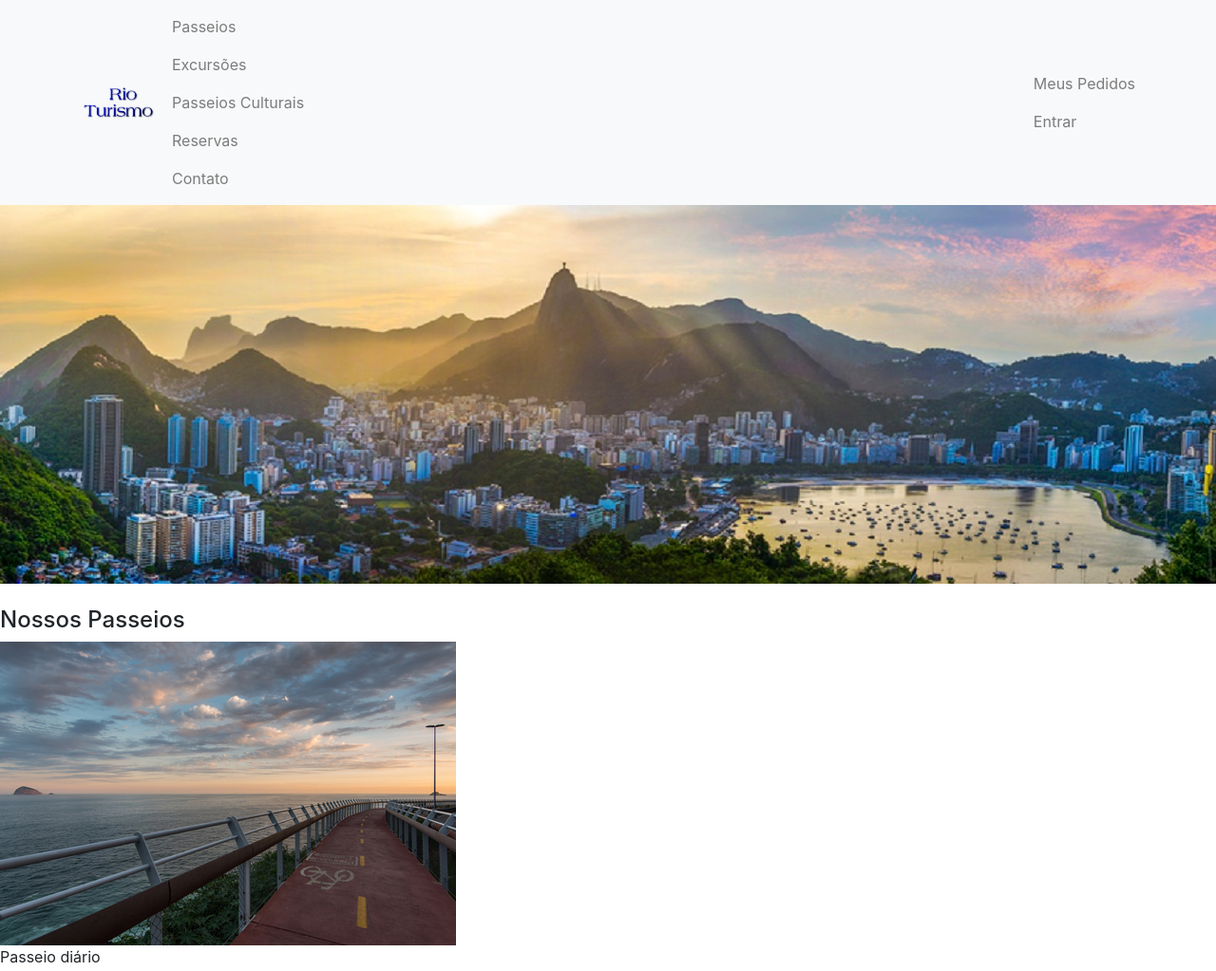
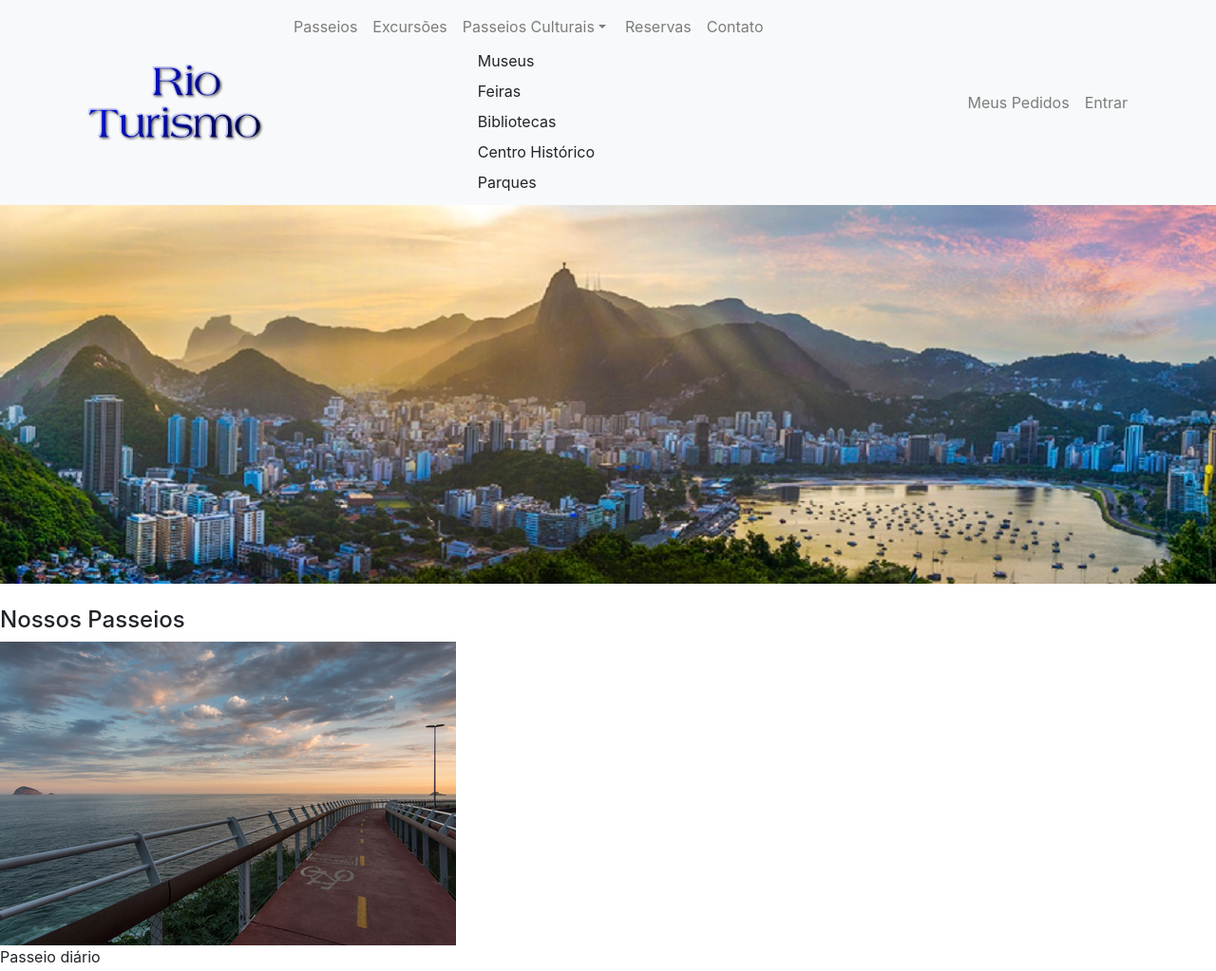
Before and after one commit to LucasBR96/RIO-TURISMO, a plain HTML site: page index.html in a window 1280 px wide. Shown: the top 1023 px of the page at 95% size. Drawn offline with Linux system fonts and the light colour scheme.

Commit message:
menu dropdown adicionado

```diff
--- a/index.html
+++ b/index.html
@@ -12,17 +12,36 @@
 
 <body>
    <!-- Links no cabeçalho -->
-   <nav class="navbar navbar-light bg-light"> <!-- Barra de nav sexy -->
+   <nav class="navbar navbar-light bg-light navbar-expand-md"> <!-- Barra de nav sexy -->
    	<div class="container">
 	   <a class="navbar-brand" href="#">
-		   <img src="assets/images/Rio-Turismo.png" style="width: 80px" alt="Rio Turismo">
+		   <img src="assets/images/Rio-Turismo.png" style="width: 200px" alt="Rio Turismo">
 	   </a>
 
+	   <!-- Botão de Menu  -->
+	   <button class="navbar-toggler" type="button" data-toggle="collapse" data-target="#menu"
+	   aria-controls="menu" aria-expanded="false" aria-label="botao de navegação">
+	   	   <span class ="navbar-toggler-icon"></span>
+	   </button>
+
+	   <!--area colapsável -->
+	   <div class="collapse navbar-collapse" id="menu">
 		   <!-- Essas Aqui ficam alinhadas à esquerda -->
 		   <div class="navbar-nav mr-auto">
 			   <a class="nav-link nav-item"  href="#Passeios">Passeios</a>
 			   <a class="nav-link nav-item"  href="#Excursoes">Excursões</a>
-		   <a class="nav-link nav-item"  href="#">Passeios Culturais</a>
+			   <!-- Menu tipo dropdown -->
+			   <div class="dropdown">
+				   <a class="nav-link nav-item dropdown-toggle" data-toggle="dropdown" href="#">
+				   Passeios Culturais</a>
+				   <div class="dropdown menu">
+				   	<a class="dropdown-item" href="#">Museus</a>
+				   	<a class="dropdown-item" href="#">Feiras</a>
+				   	<a class="dropdown-item" href="#">Bibliotecas</a>
+				   	<a class="dropdown-item" href="#">Centro Histórico</a>
+				   	<a class="dropdown-item" href="#">Parques</a>
+				   </div>
+			   </div>
 			   <a class="nav-link nav-item"  href="#">Reservas</a>
 			   <a class="nav-link nav-item"  href="#header">Contato</a>
 		   </div>
@@ -31,6 +50,7 @@
 		   <div class="navbar-nav">
 			   <a class="nav-link nav-item"  href="#Excursoes">Meus Pedidos</a>
 			   <a class="nav-link nav-item"  href="#janelamodal">Entrar</a>
+		   </div>
 	   </div>
         </div>
    </nav>
```
Lines whose indentation alone changed are shown as unchanged.
